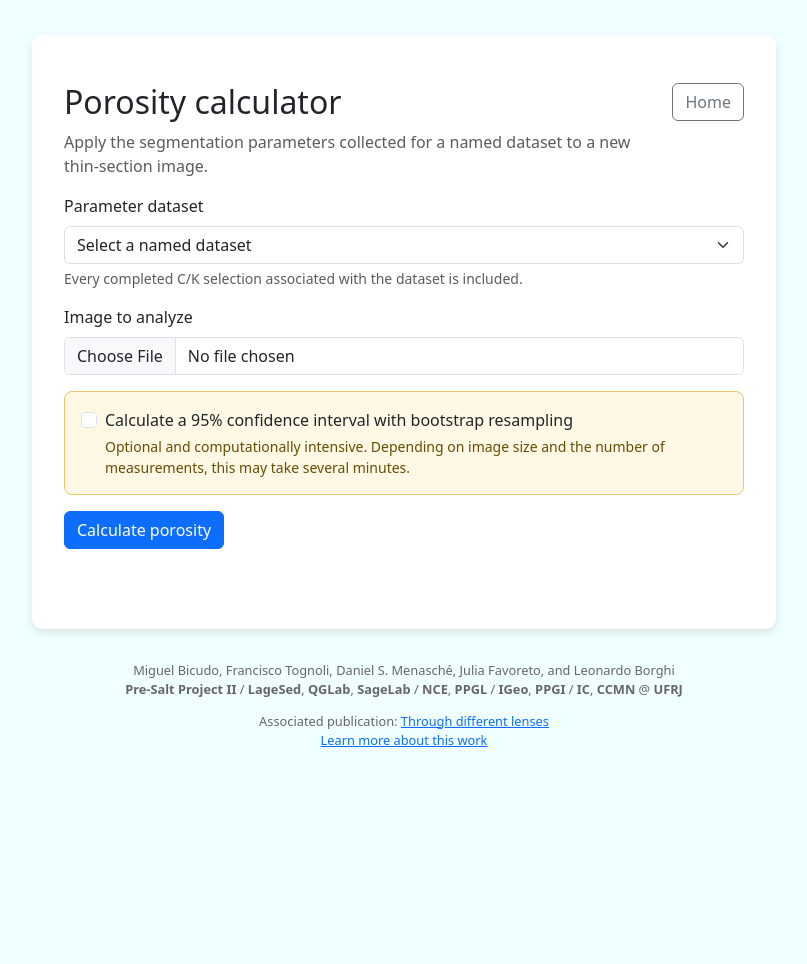
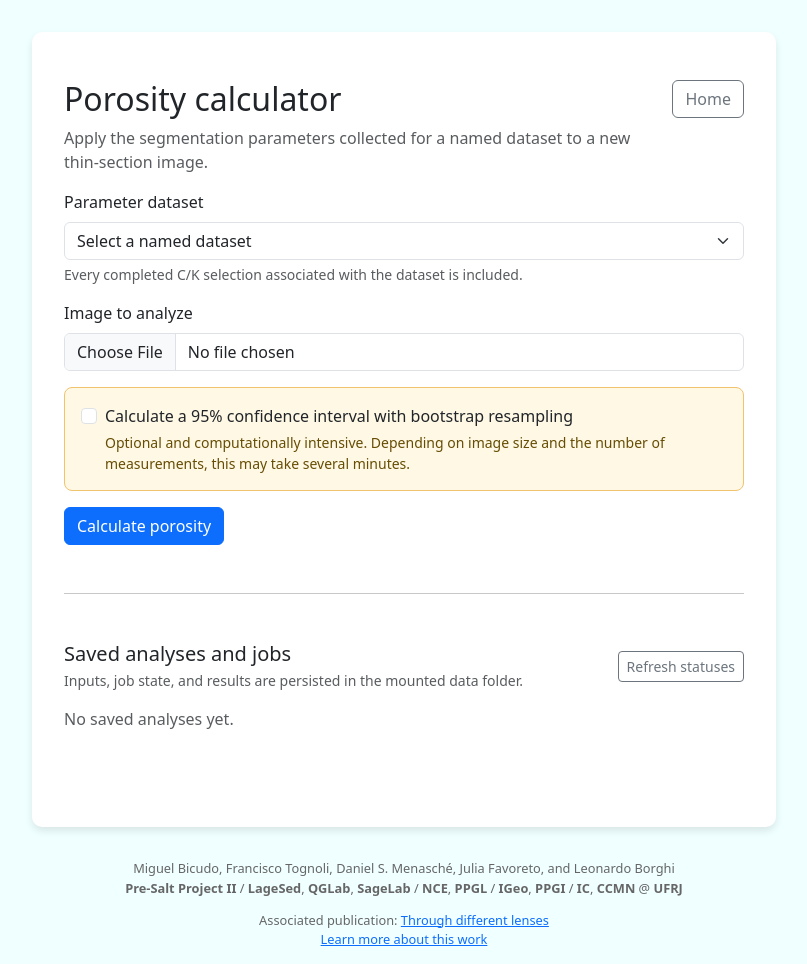
Before and after one commit to masbicudo/GeoParams-Web-and-ML-Moldic-Pores-Toolkit, a Flask app: page /porosity in a window 1280 px wide. Shown: the whole page, without its empty margins (236-1043 px from the left). Before the commit the page ends 747 px from the top, so only its background shows below. Run offline with Flask 3, Linux system fonts and the light colour scheme; some libraries are stand-ins or nearby versions.

Commit message:
List and manage saved porosity jobs

```diff
--- /dev/null
+++ b/geo_params_web/templates/_porosity_jobs.html
@@ -0,0 +1,105 @@
+<hr class="my-5">
+<div class="d-flex justify-content-between align-items-center gap-3 mb-3">
+  <div>
+    <h3 class="h5 mb-1">Saved analyses and jobs</h3>
+    <p class="small text-muted mb-0">
+      Inputs, job state, and results are persisted in the mounted data folder.
+    </p>
+  </div>
+  <a class="btn btn-sm btn-outline-secondary"
+     href="{{ url_for('porosity_calculator', session_id=session_id) }}">
+    Refresh statuses
+  </a>
+</div>
+
+{% if jobs %}
+<form method="POST">
+  <div class="table-responsive">
+    <table class="table table-sm align-middle porosity-jobs-table">
+      <thead>
+        <tr>
+          <th scope="col"><span class="visually-hidden">Select</span></th>
+          <th scope="col">Status</th>
+          <th scope="col">Image and dataset</th>
+          <th scope="col">Result</th>
+          <th scope="col"><span class="visually-hidden">Open</span></th>
+        </tr>
+      </thead>
+      <tbody>
+        {% for job in jobs %}
+        <tr>
+          <td>
+            <input class="form-check-input" type="checkbox" name="job_ids"
+                   value="{{ job.id }}" aria-label="Select {{ job.original_filename }}"
+                   {% if job.status == 'running' %}disabled{% endif %}>
+          </td>
+          <td class="text-nowrap">
+            {% if job.status == 'done' %}
+              <span class="job-status-icon job-status-done" aria-hidden="true">✓</span>
+              <span class="small">Completed</span>
+            {% elif job.status == 'running' %}
+              <span class="job-status-icon job-status-running" aria-hidden="true">●</span>
+              <span class="small">Running {{ job.progress }}%</span>
+            {% elif job.status == 'queued' %}
+              <span class="job-status-icon job-status-queued" aria-hidden="true">◷</span>
+              <span class="small">Waiting</span>
+            {% else %}
+              <span class="job-status-icon job-status-error" aria-hidden="true">!</span>
+              <span class="small">Failed</span>
+            {% endif %}
+          </td>
+          <td>
+            <strong>{{ job.original_filename }}</strong><br>
+            <span class="small text-muted">{{ job.dataset_name }}</span><br>
+            <span class="small text-muted font-monospace" title="{{ job.id }}">
+              {{ job.short_id }}…
+            </span>
+            {% if job.bootstrap %}
+              <span class="badge text-bg-light">bootstrap</span>
+            {% endif %}
+          </td>
+          <td class="text-nowrap">
+            {% if job.porosity_20p is not none %}
+              {{ '%.2f' | format(100 * job.porosity_20p) }}%
+            {% else %}
+              <span class="text-muted">—</span>
+            {% endif %}
+          </td>
+          <td class="text-end">
+            {% if job.status == 'done' %}
+              <a class="btn btn-sm btn-outline-primary"
+                 href="{{ url_for('porosity_result', run_id=job.result_id or job.id, session_id=session_id) }}">
+                Result
+              </a>
+            {% elif job.status in ['queued', 'running'] %}
+              <a class="btn btn-sm btn-outline-primary"
+                 href="{{ url_for('porosity_job', job_id=job.id, session_id=session_id) }}">
+                Progress
+              </a>
+            {% else %}
+              <a class="btn btn-sm btn-outline-danger"
+                 href="{{ url_for('porosity_existing_job', job_id=job.id, session_id=session_id) }}">
+                Details
+              </a>
+            {% endif %}
+          </td>
+        </tr>
+        {% endfor %}
+      </tbody>
+    </table>
+  </div>
+  <div class="d-flex flex-wrap gap-2">
+    <button class="btn btn-sm btn-outline-primary" type="submit"
+            formaction="{{ url_for('porosity_jobs_export', session_id=session_id) }}">
+      Export selected CSV
+    </button>
+    <button class="btn btn-sm btn-outline-danger" type="submit"
+            formaction="{{ url_for('porosity_jobs_delete', session_id=session_id) }}"
+            onclick="return confirm('Delete the selected saved analyses and their uploaded images?');">
+      Delete selected
+    </button>
+  </div>
+</form>
+{% else %}
+<p class="text-muted">No saved analyses yet.</p>
+{% endif %}
--- a/geo_params_web/templates/porosity.html
+++ b/geo_params_web/templates/porosity.html
@@ -139,4 +139,6 @@
      href="{{ url_for('porosity_calculator', session_id=session_id) }}">Analyze another image</a>
 </div>
 {% endif %}
+
+{% include "_porosity_jobs.html" %}
 {% endblock %}
```
Also changed, not shown: geo_params_web/static/app.css (+33 -0 lines).
